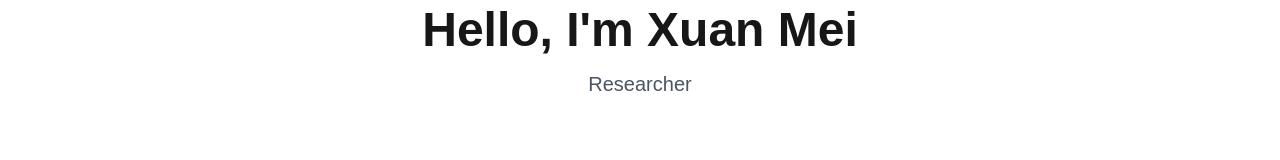
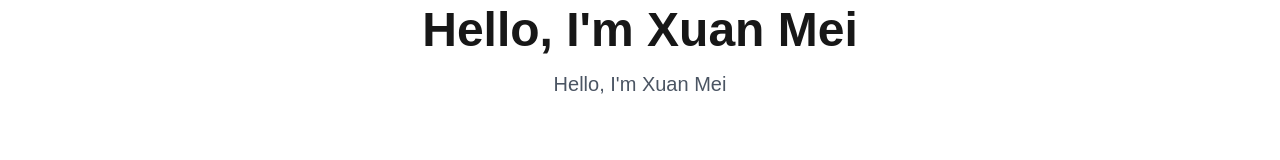
Before and after one commit to mxa911019/xuan-mei-website, a Next.js app: page / in a window 1280 px wide. Shown: the part 452-612 px from the top of the page. Built offline with nearby package versions, Linux system fonts and the light colour scheme.

Commit message:
Replace subtitle

```diff
--- a/components/Hero.jsx
+++ b/components/Hero.jsx
@@ -13,7 +13,7 @@ export default function Hero() {
           Hello, I'm Xuan Mei
         </h1>
         <p className="text-xl text-gray-600 dark:text-gray-400">
-          Researcher
+        Hello, I'm Xuan Mei
         </p>
       </div>
     </motion.section>
```
